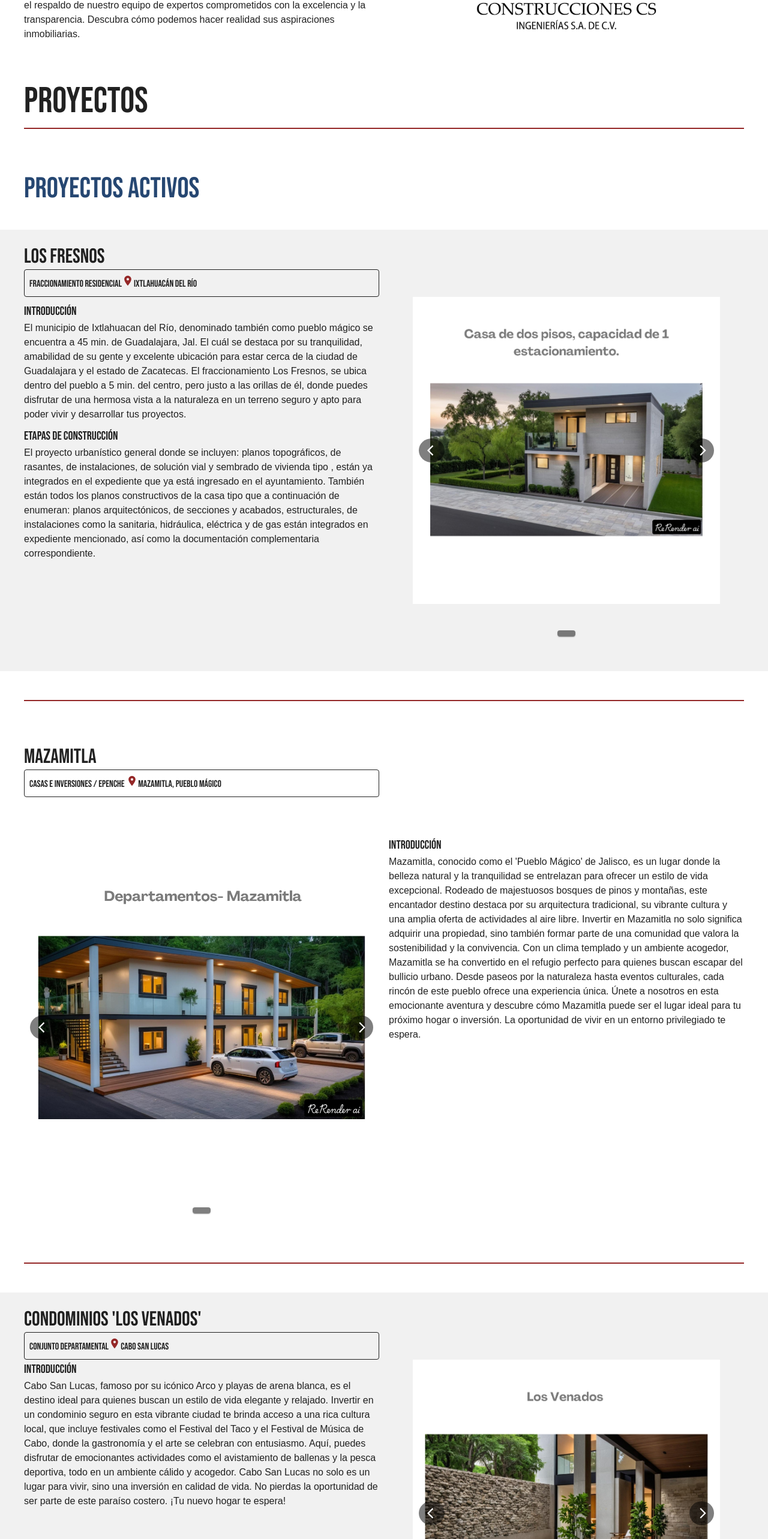
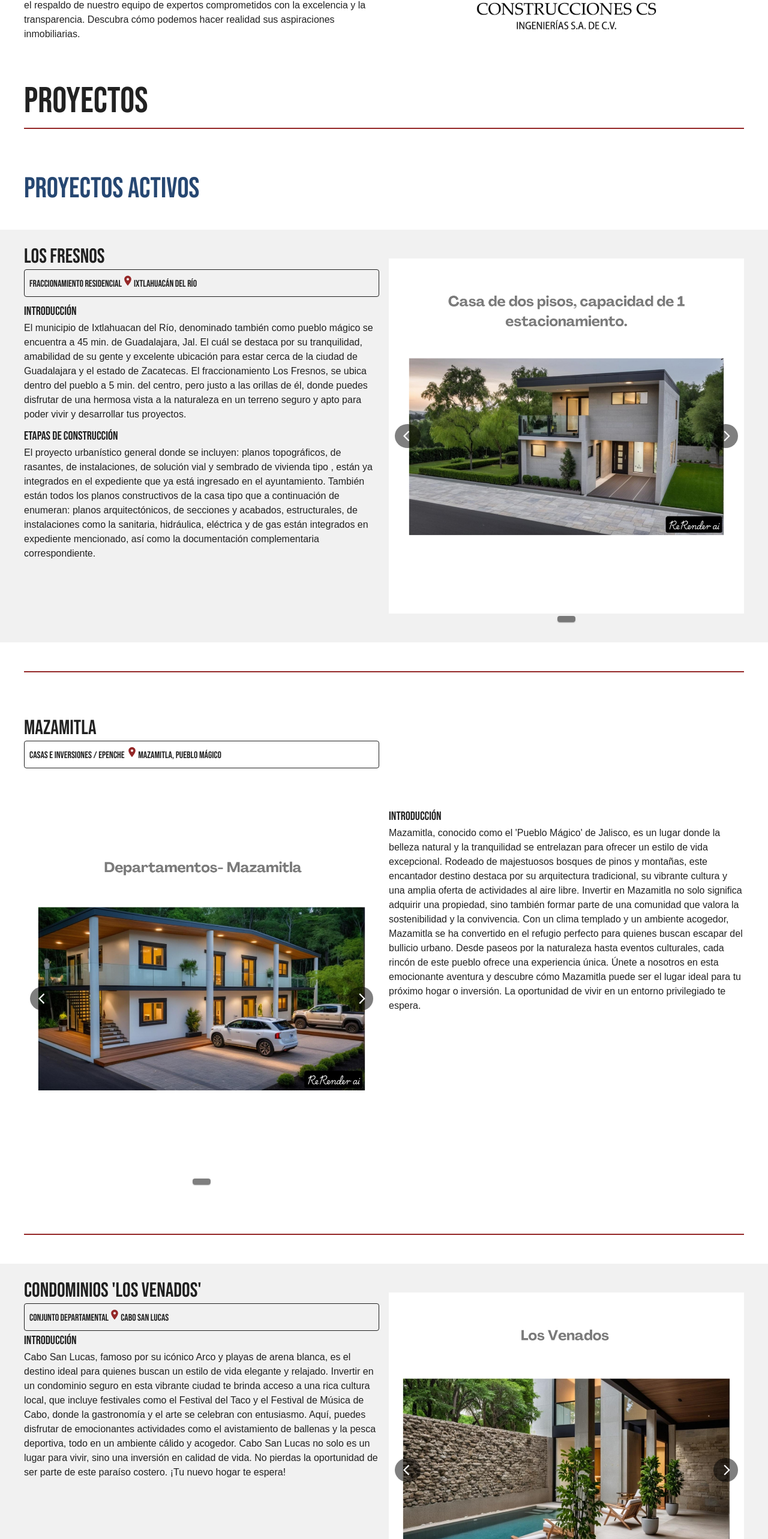
Before and after one commit to Oscar009/csingenierias, a Next.js app: page /projects in a window 1280 px wide. Shown: the part 229-2795 px from the top of the page at 60% size. Built offline with nearby package versions, Linux system fonts and the light colour scheme.

Commit message:
added fixes

```diff
--- a/app/(screens)/projects/page.tsx
+++ b/app/(screens)/projects/page.tsx
@@ -118,7 +118,7 @@ const ProjectsPage = () => {
           </Typography>
         </Grid2>
 
-        <Grid2 size={{ xs: 12, sm: 12, md: 6 }} sx={{ paddingInline: 5, paddingBlock: 3 }}>
+        <Grid2 size={{ xs: 12, sm: 12, md: 6 }}>
           <CustomCarousel photos={itemsLosFresnos} />
         </Grid2>
 
@@ -204,7 +204,7 @@ const ProjectsPage = () => {
           </Typography>
         </Grid2>
 
-        <Grid2 size={{ xs: 12, sm: 12, md: 6 }} sx={{ paddingInline: 5, paddingBlock: 3 }}>
+        <Grid2 size={{ xs: 12, sm: 12, md: 6 }}>
           <CustomCarousel photos={itemsLosVenados} />
         </Grid2>
       </Grid2>
--- a/app/components/Footer/Footer.tsx
+++ b/app/components/Footer/Footer.tsx
@@ -64,7 +64,7 @@ export const FooterComponent = () => {
                   flexDirection: "column",
                   alignItems: "center",
                 }}
-                href="https://www.instagram.com/cs_asc_ixtlahuacan"
+                href="https://www.instagram.com/constr_cs_ingenierias_mx?igsh=MXE1bmYxNXFvcGR0NQ=="
                 passHref
                 target='_blank'
               >
```
Also changed, not shown: 1 other file (tests, documents, lock files or other folders).
